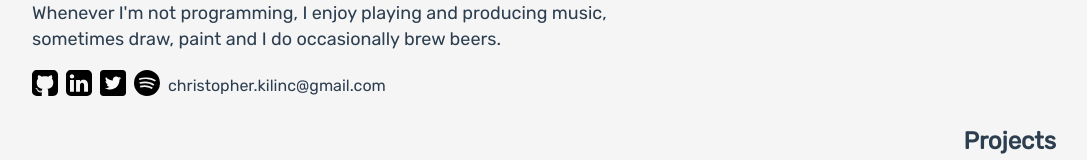
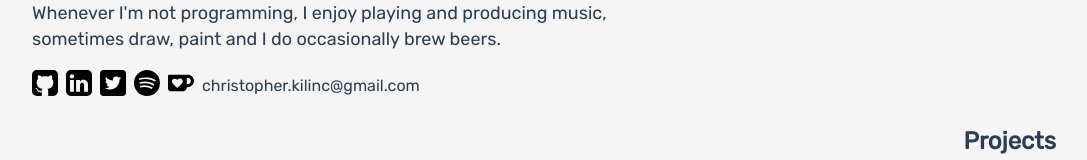
Before and after one commit to chriskilinc/chriskilinc-portfolio, a React (Create React App) app: page / in a window 1280 px wide. Shown: the part 370-530 px from the top of the page, without its empty margins (96-1183 px from the left). Built offline with nearby package versions, Linux system fonts and the light colour scheme; a web font is replaced by a local one.

Commit message:
Add ko-fi link

```diff
--- a/src/pages/Social.js
+++ b/src/pages/Social.js
@@ -2,6 +2,7 @@ import React from "react";
 import githubIcon from "../assets/github_logo.svg";
 import linkedinLogo from "../assets/linkedin_logo.svg";
 import twitterIcon from "../assets/twitter_logo.svg";
+import kofiIcon from "../assets/ko-fi-logo.svg";
 import spotifyIcon from "../assets/spotify_logo.svg";
 import { Link } from "react-router-dom";
 
@@ -30,6 +31,10 @@ export function Social() {
         <img className="icon" src={spotifyIcon} alt="Spotify icon" />
       </Link>
 
+      <a className="icon" href="https://ko-fi.com/cloudychris" target="_blank" title="ko-fi" rel="noreferrer noopener">
+        <img className="icon" src={kofiIcon} alt="ko-fi icon" />
+      </a>
+
       <a
         href="mailto:christopher.kilinc@gmail.com"
         target="_blank"
```
Also changed, not shown: src/assets/ko-fi-logo.svg (added).
